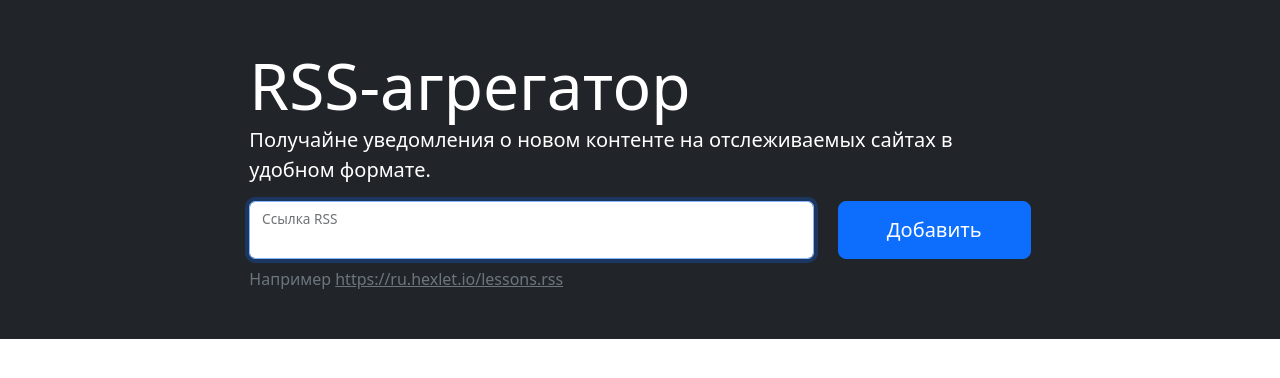
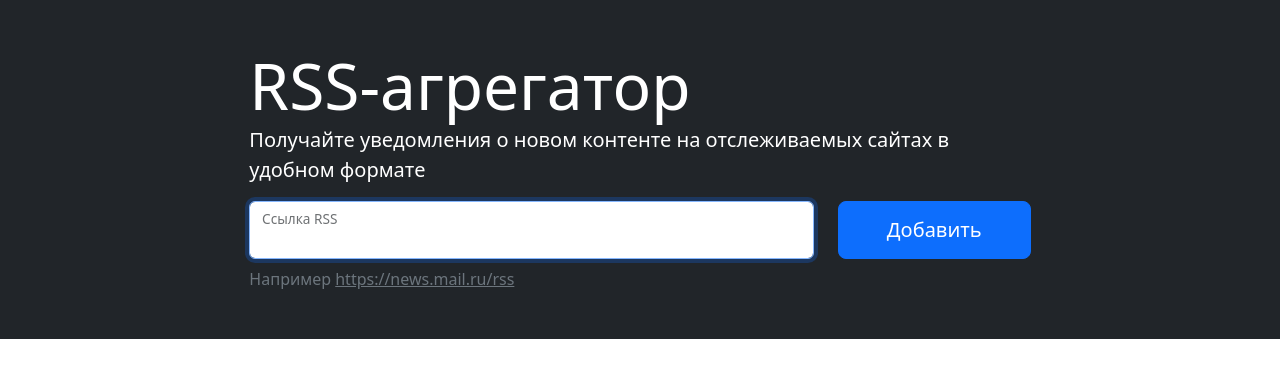
Before and after one commit to Artem-Perminov/frontend-project-11, a website built with webpack: page index.html in a window 1280 px wide. Shown: the top 378 px of the page. Built offline with nearby package versions, Linux system fonts and the light colour scheme.

Commit message:
refactoring

```diff
--- a/index.html
+++ b/index.html
@@ -47,7 +47,7 @@
           <div class="col-md-10 col-lg-8 mx-auto text-white">
             <h1 class="display-3 mb-0">RSS-агрегатор</h1>
             <p class="lead">
-              Получайне уведомления о новом контенте на отслеживаемых сайтах в удобном формате.
+              Получайте уведомления о новом контенте на отслеживаемых сайтах в удобном формате
             </p>
             <form action="" class="rss-form text-body">
               <div class="row">
@@ -79,7 +79,7 @@
             </form>
             <p class="mt-2 mb-0 text-muted">
               Например
-              <a href="#" class="example-url text-reset">https://ru.hexlet.io/lessons.rss</a>
+              <a href="#" class="example-url text-reset">https://news.mail.ru/rss</a>
             </p>
             <p class="feedback m-0 position-absolute small text-danger"></p>
           </div>
```
Also changed, not shown: src/application.js (added), src/parser.js (added), src/view.js (added), 1 other file.
